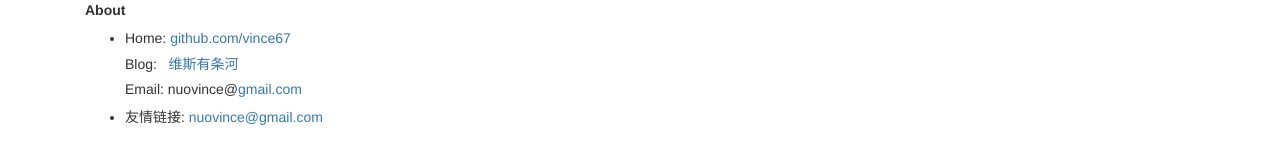
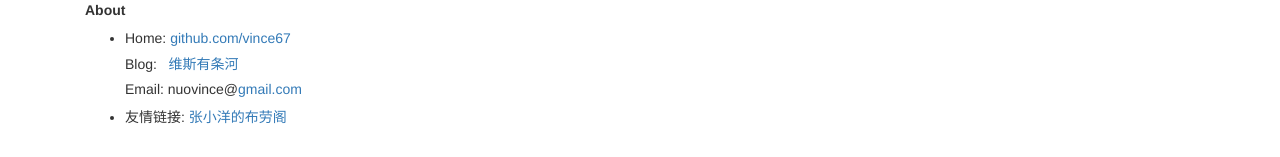
Before and after one commit to vince67/vince67.github.io, a Jekyll site: the page built from _posts/2014-02-25-how_to_build_this_site.html, in a window 1280 px wide. Shown: the part 740-897 px from the top of the page. Built offline with Jekyll 4.4.1, drawn with Linux system fonts in a browser that asks for light colours; nearby versions of some CDN libraries.

Commit message:
Update default.html

```diff
--- a/_layouts/default.html
+++ b/_layouts/default.html
@@ -28,7 +28,7 @@
                         <h5>Email:&nbsp;nuovince@<a href="https://gmail.com">gmail.com</a></h5>
                     </li>
                     <li>
-                        <h5>友情链接:&nbsp;<a href="http://zhangxiaoyang.me/">nuovince@gmail.com</a></h5>
+                        <h5>友情链接:&nbsp;<a href="http://zhangxiaoyang.me/">张小洋的布劳阁</a></h5>
                     </li>
                 </ul>
             </div>
```
